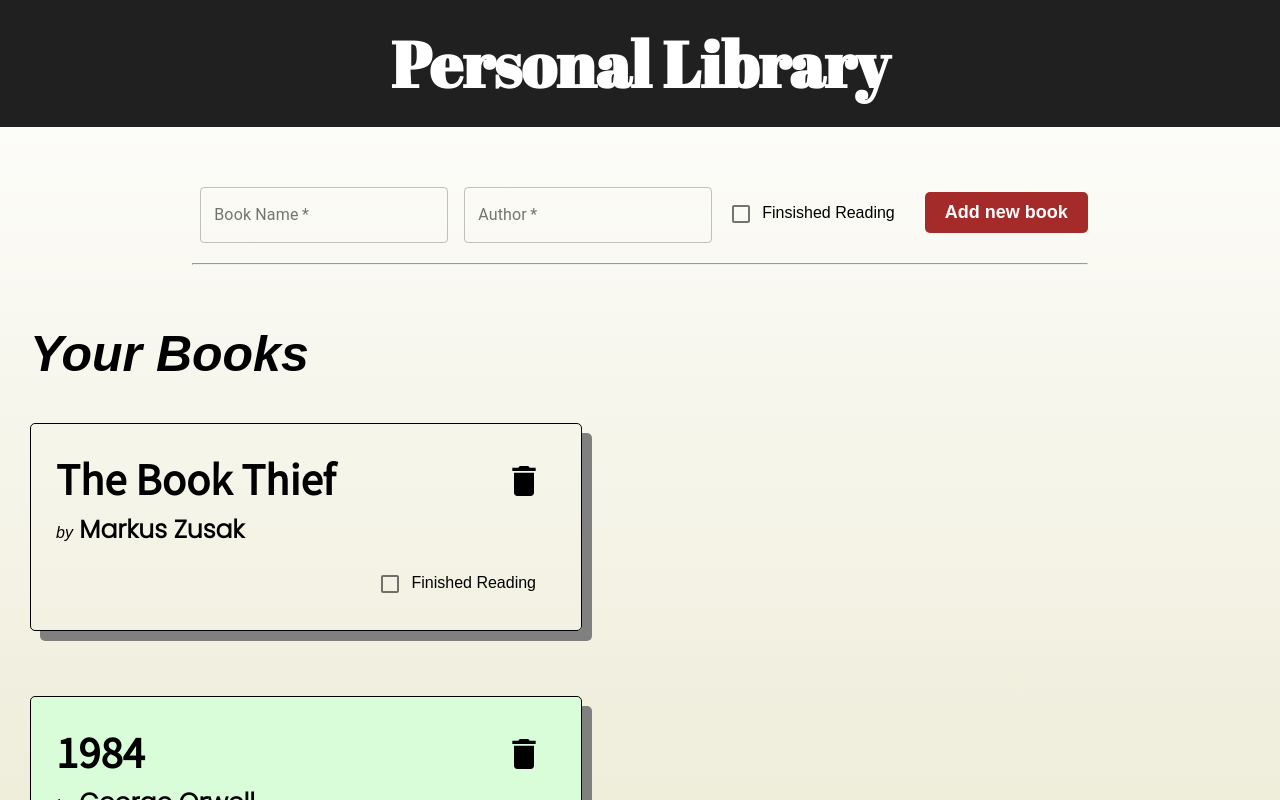
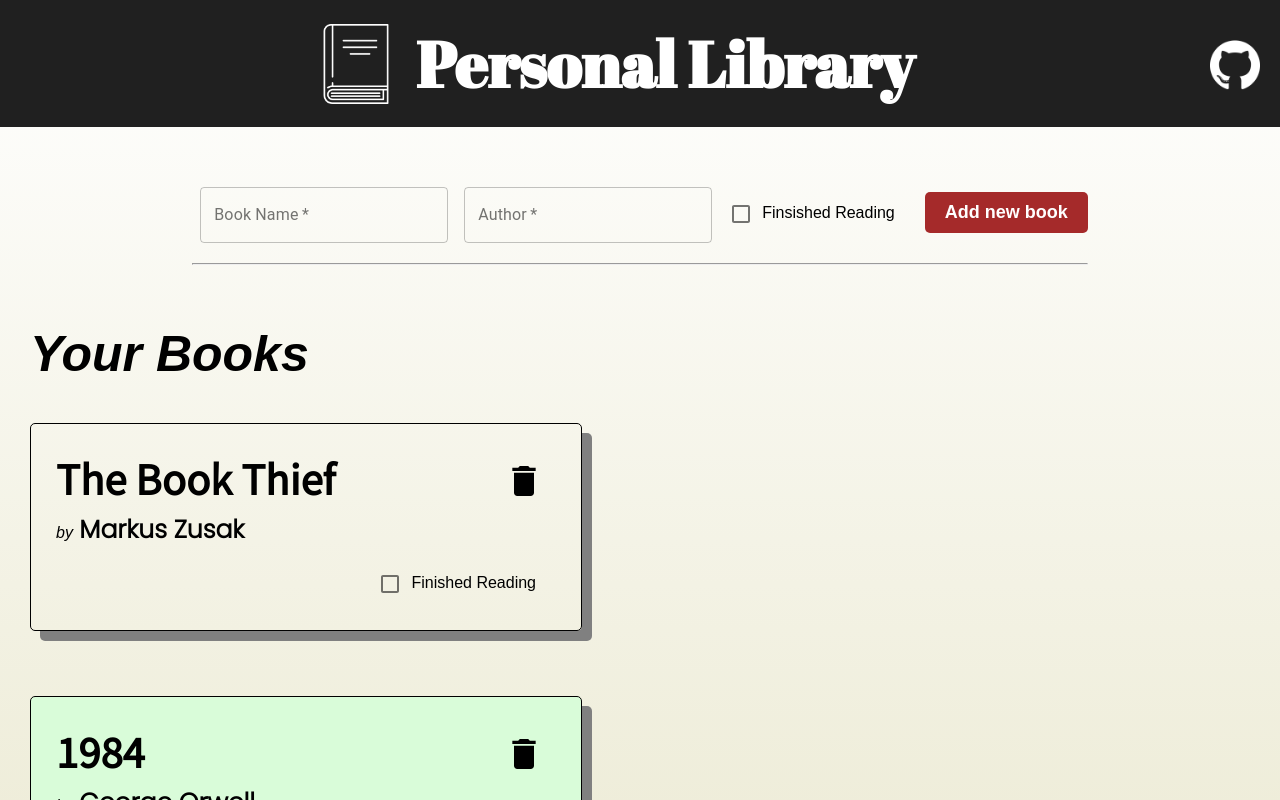
Before and after one commit to yashbellam97/Personal-Library, a React (Create React App) app: page / in a window 1280 px wide. Shown: the top 800 px of the page. Built offline with nearby package versions, Linux system fonts and the light colour scheme.

Commit message:
Add logos

```diff
--- a/src/components/Header.js
+++ b/src/components/Header.js
@@ -1,9 +1,16 @@
 import React from "react";
+
+import bookLogo from "../images/books.png";
+import githubLogo from "../images/github.png";
 
 function Header() {
     return (
         <div className="header">
-            <h1>Personal Library</h1>
+            <img src={bookLogo} style={{filter: "invert(1)", marginRight: "20px", verticalAlign: "middle"}} alt="A book logo" height="80" width="80"></img>
+            <a href="https://yashbellam97.github.io/Personal-Library/" target="blank">
+                <img src={githubLogo} style={{float:"right", margin: "20px 0", verticalAlign: "middle"}} alt="GitHub logo" height="50" width="50"></img>
+            </a>
+            <h1 style={{display: "inline", verticalAlign: "middle", userSelect: "none"}}>Personal Library</h1>
         </div>
     );
 }
```
Also changed, not shown: src/images/books.png (added), src/images/github.png (added).
